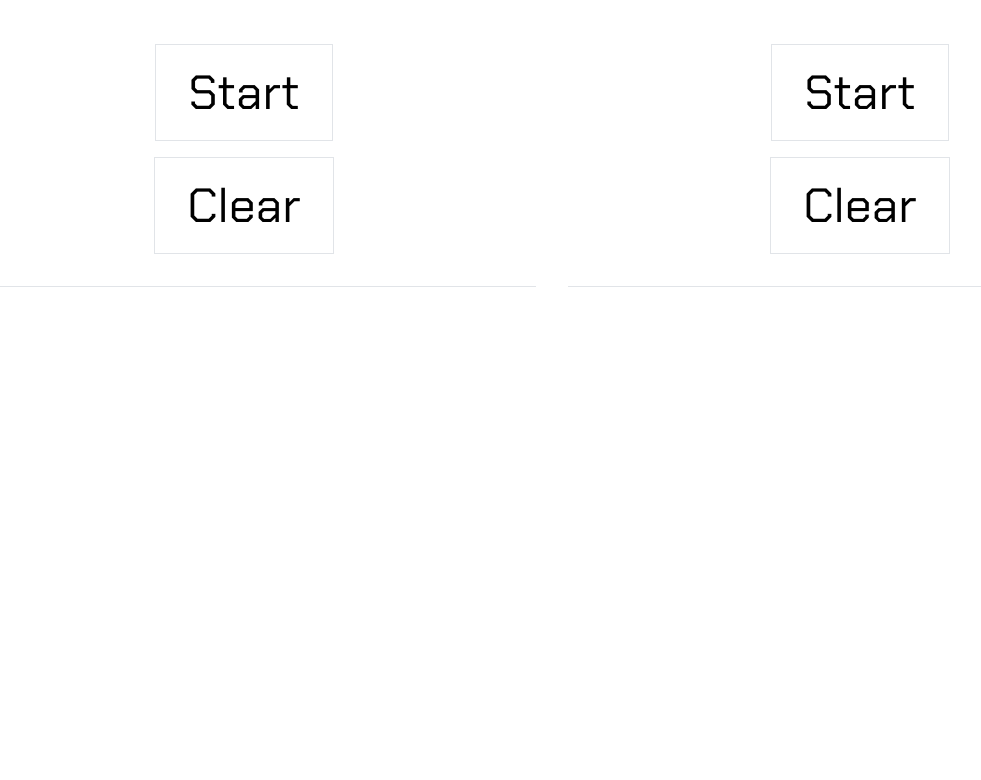
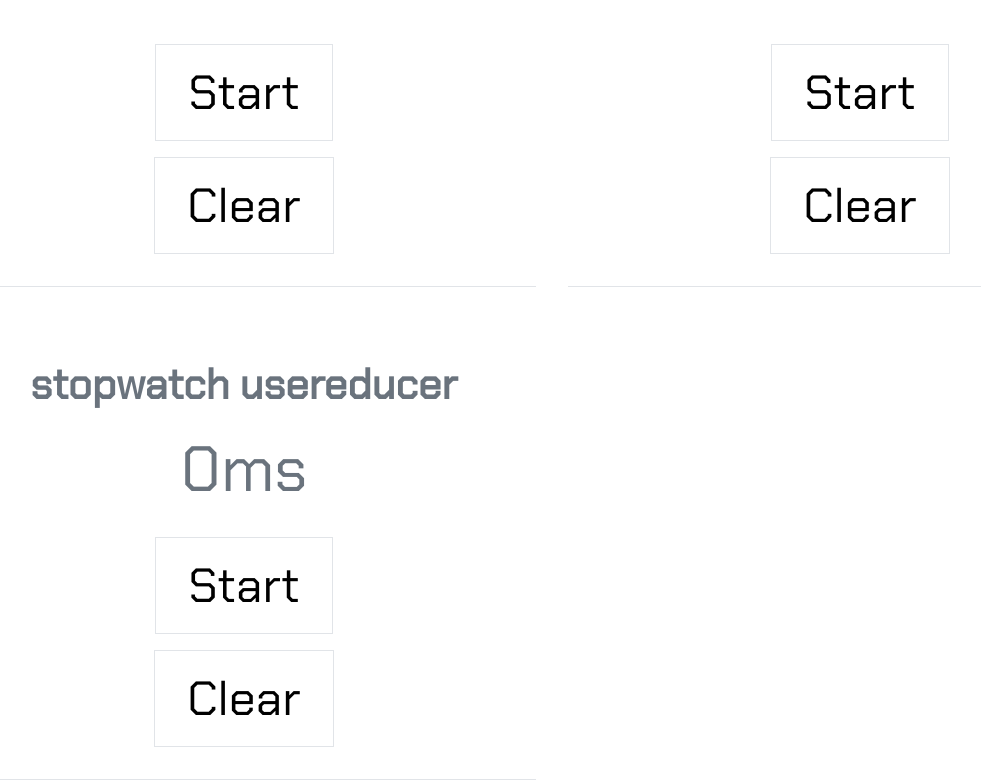
Before and after one commit to andres9722/react-hooks, a React (Create React App) app: page /state-hook in a window 1280 px wide. Shown: the part 540-1320 px from the top of the page, without its empty margins (88-1069 px from the left). Before the commit the page ends 827 px from the top, so only its background shows below. Built offline with nearby package versions, Linux system fonts and the light colour scheme.

Commit message:
Simplify a Component Reducer with the React setState Hook

```diff
--- a/src/components/Pages/StateHooks.jsx
+++ b/src/components/Pages/StateHooks.jsx
@@ -4,6 +4,8 @@ import ToDoList from '../ToDoList/ToDoList'
 import './StateHooks.scss'
 import StopWatch from '../StopWatch/StopWatch'
 import StopWatchUseReducer from '../StopWatchUseReducer/StopWatchUseReducer'
+import StopWatchUseReducerSimplify
+  from '../StopWatchUseReducerSimplify/StopWatchUseReducerSimplify'
 
 const StateHooks = () => (
   <div className='state-hooks l-container'>
@@ -11,6 +13,7 @@ const StateHooks = () => (
     <ToDoList />
     <StopWatch />
     <StopWatchUseReducer />
+    <StopWatchUseReducerSimplify />
   </div>
 )
 
--- /dev/null
+++ b/src/components/StopWatchUseReducerSimplify/StopWatchUseReducerSimplify.jsx
@@ -0,0 +1,52 @@
+import React, { useReducer, useRef, useEffect } from 'react'
+import '../StopWatch/StopWatch.scss'
+
+const reducer = (currentState, newstate) => {
+  return { ...currentState, ...newstate }
+}
+
+const StopWatchUseReducerSimplify = () => {
+  const [{ running, lapse }, setState] = useReducer(reducer, {
+    running: false,
+    lapse: 0
+  })
+
+  const intervalRef = useRef(null)
+
+  useEffect(() => {
+    return () => clearInterval(intervalRef.current)
+  }, [])
+
+  const handleRunClick = () => {
+    if (running) {
+      clearInterval(intervalRef.current)
+    } else {
+      const startTime = Date.now() - lapse
+      intervalRef.current = setInterval(() => {
+        setState({ lapse: Date.now() - startTime })
+      }, 0)
+    }
+
+    setState({ running: !running })
+  }
+
+  const handleClearClick = () => {
+    clearInterval(intervalRef.current)
+    setState({ running: false, lapse: 0 })
+  }
+
+  return (
+    <div className='watch section'>
+      <h1 className='section__title'>StopWatch UseReducer</h1>
+      <span className='watch__lapse'> {lapse}ms </span>
+      <button onClick={handleRunClick} className='watch__button'>
+        {running ? 'Stop' : 'Start'}
+      </button>
+      <button onClick={handleClearClick} className='watch__button'>
+        Clear
+      </button>
+    </div>
+  )
+}
+
+export default StopWatchUseReducerSimplify
```
